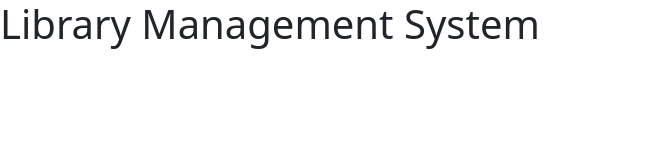
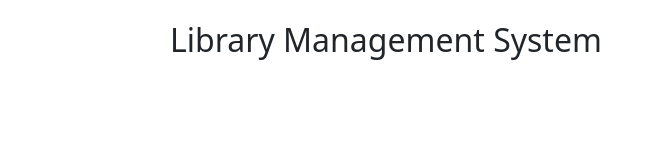
Before and after one commit to matthope1/library-management-system, a website: page frontend/index.html in a window 1280 px wide. Shown: the whole page, without its empty margins (0-660 px from the left). Drawn offline with nearby package versions, Linux system fonts and the light colour scheme; no server answers.

Commit message:
added css normalize, updated box sizing for all elements, added wrapper styles

```diff
--- a/frontend/css/styles.css
+++ b/frontend/css/styles.css
@@ -0,0 +1,17 @@
+html {
+    box-sizing: border-box;
+}
+*, *:before, *:after {
+    box-sizing: inherit;
+}
+
+
+.wrapper {
+    margin-right: auto; /* 1 */
+    margin-left:  auto; /* 1 */
+
+    max-width: 960px; /* 2 */
+
+    padding-right: 10px; /* 3 */
+    padding-left:  10px; /* 3 */
+}
--- a/frontend/index.html
+++ b/frontend/index.html
@@ -6,8 +6,12 @@
     <meta name="viewport" content="width=device-width, initial-scale=1">
     <title>Library Management System</title>
     <link href="https://cdn.jsdelivr.net/npm/bootstrap@5.2.3/dist/css/bootstrap.min.css" rel="stylesheet" integrity="sha384-rbsA2VBKQhggwzxH7pPCaAqO46MgnOM80zW1RWuH61DGLwZJEdK2Kadq2F9CUG65" crossorigin="anonymous">
+    <link rel="stylesheet" href= "https://cdnjs.cloudflare.com/ajax/libs/normalize/8.0.1/normalize.min.css">
+    <link rel="stylesheet" href="./css/styles.css">
   </head>
   <body>
+    <div class="wrapper">
+
         <h1>Library Management System</h1>
         <!-- Book Form -->
         <div class="modal" id="bookModal" tabindex="-1">
@@ -29,5 +33,6 @@
         </div>
         <script src="https://cdn.jsdelivr.net/npm/bootstrap@5.2.3/dist/js/bootstrap.bundle.min.js" integrity="sha384-kenU1KFdBIe4zVF0s0G1M5b4hcpxyD9F7jL+jjXkk+Q2h455rYXK/7HAuoJl+0I4" crossorigin="anonymous"></script>
         <script src="./js/index.js"></script>
+    </div>
   </body>
 </html>
```
Lines whose indentation alone changed are shown as unchanged.
